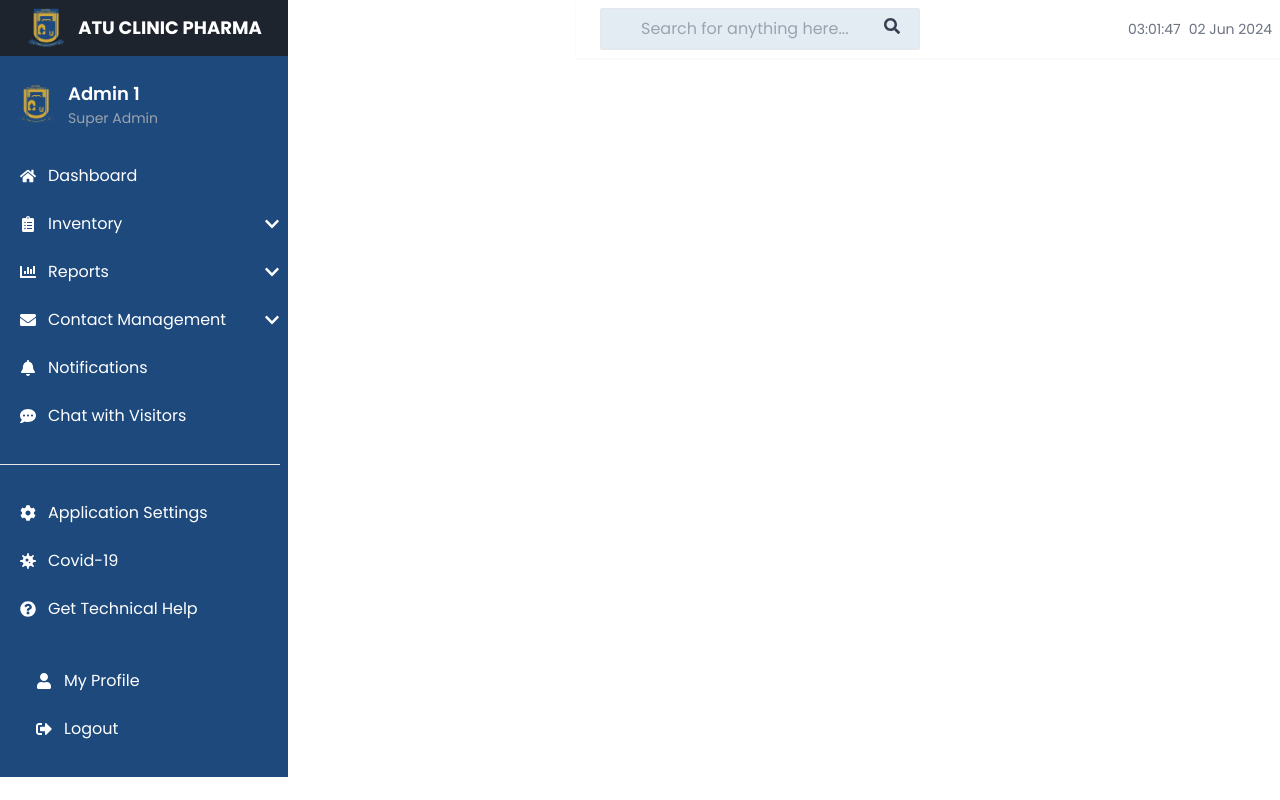
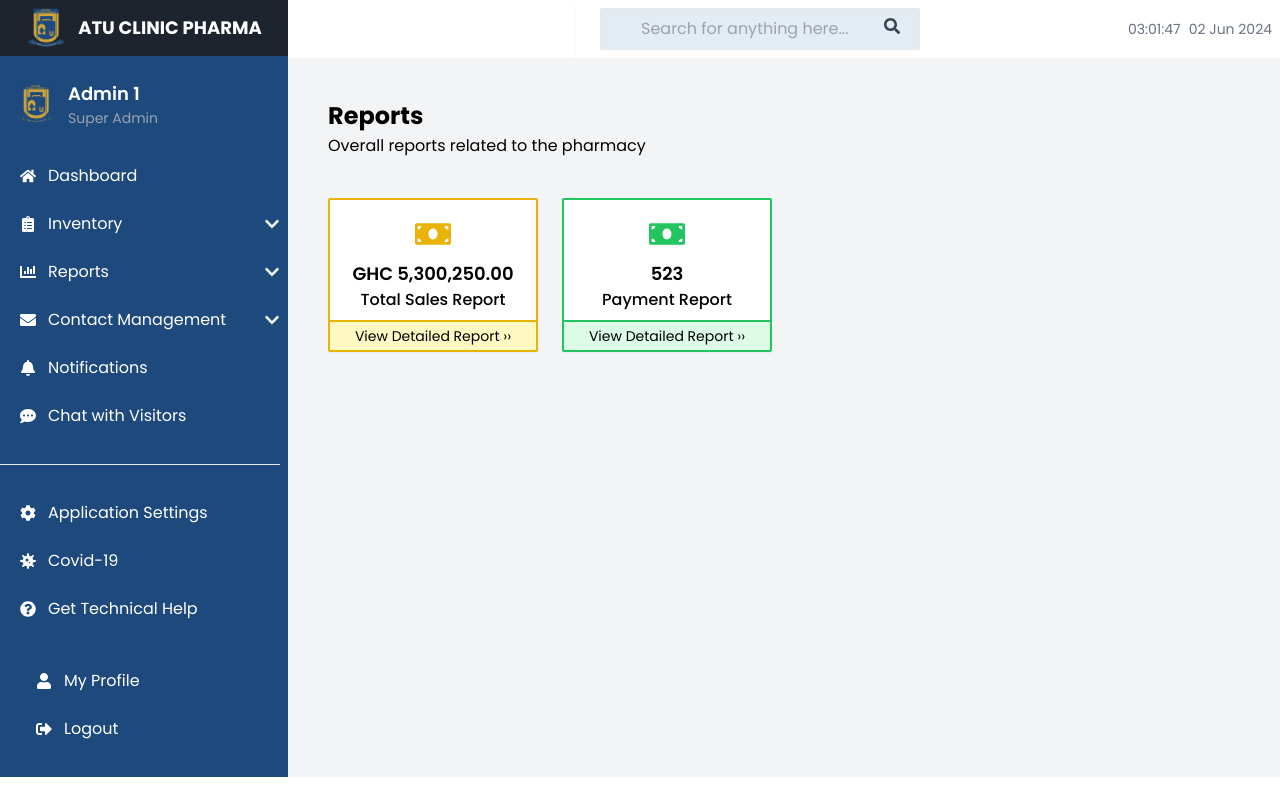
Before and after one commit to McCarthyCharles233/Final-Year-Project_Stock-Management-System, a React (Create React App) app in the folder pharmacy-management-system/: page /admin/reports in a window 1280 px wide. Built offline with nearby package versions, Linux system fonts and the light colour scheme.

Commit message:
added the reports page

```diff
--- a/pharmacy-management-system/src/App.js
+++ b/pharmacy-management-system/src/App.js
@@ -5,6 +5,7 @@ import MainLayout from './Mainlayout';
 import Dashboard from './Components/Dashboard';
 import Inventory from './Components/Inventory';
 import MedicineList from './Components/MedicineList';
+import Reports from './Components/Reports';
 
 function App() {
   return (
@@ -15,6 +16,7 @@ function App() {
           <Route path="dashboard" element={<Dashboard />} />
           <Route path='Inventory' element={<Inventory />} />
           <Route path='MedicineList' element={<MedicineList />} />
+          <Route path='reports' element={<Reports />} />
         </Route>
         <Route path="/" element={<Login />} />
       </Routes>
--- a/pharmacy-management-system/src/Components/Dashboard.js
+++ b/pharmacy-management-system/src/Components/Dashboard.js
@@ -15,7 +15,7 @@ const Dashboard = () => {
               <FaFileAlt className="text-4xl text-green-500 mt-4" />
               <h3 className="text-lg font-semibold mt-2">Good</h3>
               <p className=''>Inventory Status</p>
-              <a className=" bg-green-100 text-green-700 w-full text-center mt-2 p-1 border-t-2 border-green-500">View Detailed Report ››</a>
+              <a href='#' className=" bg-green-100 text-green-700 w-full text-center mt-2 p-1 border-t-2 border-green-500">View Detailed Report ››</a>
             </div>
             <div className="bg-white shadow-sm rounded-sm flex flex-col items-center h-max border-2 border-yellow-500">
               <FaDollarSign className="text-4xl text-yellow-500 mt-4" />
--- a/pharmacy-management-system/src/Components/MedicineList.js
+++ b/pharmacy-management-system/src/Components/MedicineList.js
@@ -28,14 +28,14 @@ const MedicineList = () => {
         </select>
       </div>
       <div className="overflow-y-auto mt-5">
-        <table className=" w-full pl-5 bg-white">
+        <table className=" w-full pl-5 bg-white border-2 border-gray-300">
           <thead>
             <tr className='text-left'>
-              <th className="py-2 px-5 border-b">Medicine Name</th>
-              <th className="py-2 px-5 border-b">Medicine ID</th>
-              <th className="py-2 px-5 border-b">Group Name</th>
-              <th className="py-2 px-5 border-b">Quantity</th>
-              <th className="py-2 px-5 border-b">Action</th>
+              <th className="py-2 px-5 border-b-2">Medicine Name</th>
+              <th className="py-2 px-5 border-b-2">Medicine ID</th>
+              <th className="py-2 px-5 border-b-2">Group Name</th>
+              <th className="py-2 px-5 border-b-2">Quantity</th>
+              <th className="py-2 px-5 border-b-2">Action</th>
             </tr>
           </thead>
           <tbody>
--- /dev/null
+++ b/pharmacy-management-system/src/Components/Reports.js
@@ -0,0 +1,34 @@
+import React from "react";
+import { FaMoneyBill } from "react-icons/fa";
+import { NavLink } from "react-router-dom";
+
+const Reports = () => {
+    return(
+        <div className="p-10 bg-gray-100 h-full">
+            <div>
+                <div>
+                    <h1 style={{fontSize: 24}} className=" font-bold">Reports</h1>
+                    <p>Overall reports related to the pharmacy</p>
+                </div>
+            </div>
+            <div className="grid grid-cols-1 md:grid-cols-2 lg:grid-cols-4 gap-6 mt-10">
+                <div className="bg-white shadow-sm rounded-sm flex flex-col items-center h-max border-2 border-yellow-500">
+                    <FaMoneyBill className="text-4xl mt-4 text-yellow-500" />
+                    <h3 className="text-lg font-semibold mt-2">GHC 5,300,250.00</h3>
+                    <p className=' font-medium'>Total Sales Report</p>
+                    <NavLink className=" bg-yellow-100  text-sm w-full text-center mt-2 p-1 border-t-2 border-yellow-500" to=''>
+                        <a href="#" >View Detailed Report ››</a>
+                    </NavLink>
+                </div>
+                <div className="bg-white shadow-sm rounded-sm flex flex-col items-center h-max border-2 border-green-500">
+                    <FaMoneyBill className="text-4xl mt-4 text-green-500" />
+                    <h3 className="text-lg font-semibold mt-2">523</h3>
+                    <p className=" font-medium">Payment Report</p>
+                    <a href="#" className=" bg-green-100 text-sm w-full text-center mt-2 p-1 border-t-2 border-green-500">View Detailed Report ››</a>
+                </div>
+            </div>
+        </div>
+    );
+};
+
+export default Reports;
--- a/pharmacy-management-system/src/Components/Sidebar.js
+++ b/pharmacy-management-system/src/Components/Sidebar.js
@@ -59,14 +59,17 @@ const Sidebar = () => {
               >
                 <div className="flex items-center space-x-3 py-0 p-5">
                   <FaChartBar />
-                  <span>Reports</span>
+                  <NavLink to='/admin/reports'>
+                    <span>Reports</span>
+                  </NavLink>
+
                 </div>
                 {reportsOpen ? <FaChevronUp /> : <FaChevronDown />}
               </div>
               {reportsOpen && (
                 <div style={{backgroundColor: '#1D242E'}} className="flex flex-col space-y-2 pl-8">
-                  <a href="#" className="py-3 px-5">Sub-item 1</a>
-                  <a href="#" className="py-3 px-5">Sub-item 2</a>
+                  <a href="#" className="py-3 px-5">Sales Report</a>
+                  <a href="#" className="py-3 px-5">Payment Report</a>
                 </div>
               )}
             </div>
```
